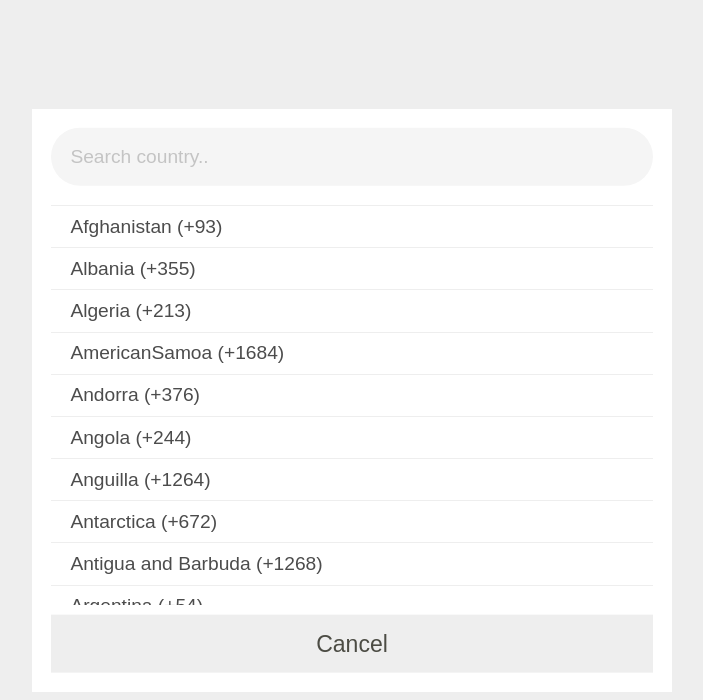
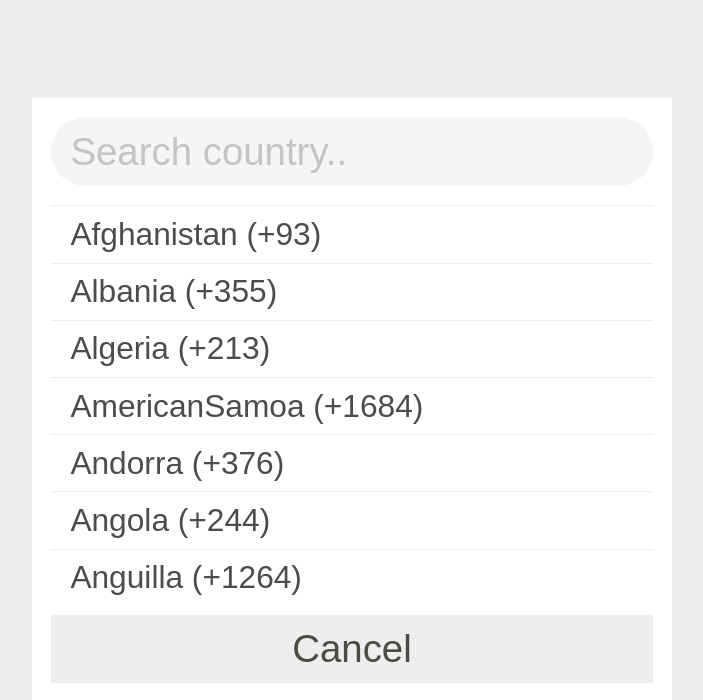
Before and after one commit to vineethtrv/Add-to-WhatsApp, a plain HTML site: page index.html in a window 1280 px wide. Both pictures are taken after a click on the element "57". Shown: the whole page, without its empty margins (288-991 px from the left). Drawn offline with Linux system fonts and the light colour scheme.

Commit message:
UI updates

```diff
--- a/app.js
+++ b/app.js
@@ -82,7 +82,7 @@ country.forEach(cnt => {
 
 
 // Country search filter
-document.getElementById('country-seacrh').addEventListener('input', e => {
+document.getElementById('country-search').addEventListener('input', e => {
     let val = e.target.value.toLowerCase();
     document.querySelectorAll('#country-list li').forEach((item) => {
         let text = item.innerText.toLocaleLowerCase();
--- a/index.html
+++ b/index.html
@@ -61,7 +61,7 @@
     <!-- overlay -->
     <div class="overlay">
         <div class="popup">
-            <input placeholder="Search country.." id="country-seacrh" type="text">
+            <input placeholder="Search country.." id="country-search" type="text">
             <ul id="country-list"></ul>
             <button id="close-popup" type="button"> Cancel</button>
         </div>
--- a/styles.css
+++ b/styles.css
@@ -41,11 +41,14 @@ body{
     width: 90%;
     padding: 0;
     max-width: 740px;
-    margin:25vh auto 0;
     position: relative;
     font-size: 2rem;
     background-color: #fff;
     border-radius: 100px;
+    position: fixed;
+    top: 25%;
+    left: 50%;
+    transform: translateX(-50%);
 }
 
 .country-dropdown{
@@ -160,26 +163,27 @@ input{
 
 #country-list li {
     padding: 0.5rem 1rem;
-    font-size: 1rem;
+    font-size: 1.65rem;
     color: #4c4c4c;
     border-top: 1px solid #eee;
     user-select: none;
     cursor: pointer;
 }
-#country-seacrh{
-    padding: 0.5rem 1rem;
-    height: 3rem;
+#country-search{
+    padding:  1rem;
+    height: 3.6rem;
     box-shadow: none;
+    font-size: 2rem;
     background: #f5f5f5;
     margin-bottom: 1rem;
 }
 #close-popup{
     display: block;
     width: 100%;
-    height: 3rem;
-    font-size: 1.2rem;
+    height: 3.5rem;
+    font-size: 2rem;
     border: none;
-    line-height: 3rem;
+    line-height: 3.3rem;
     background:#eee;
     vertical-align: middle;
     color: #4c4c44;
```
